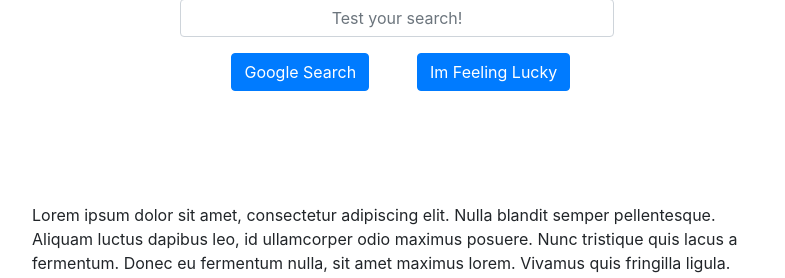
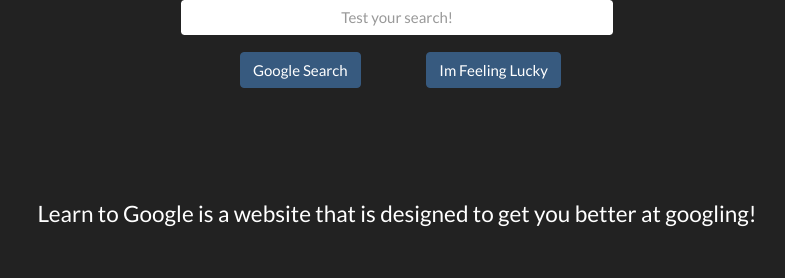
Before and after one commit to tempor1s/google-can-do-that, a Flask app: page / in a window 1280 px wide. Shown: the part 273-551 px from the top of the page, without its empty margins (243-1028 px from the left). Run offline with Flask 2, Linux system fonts and the light colour scheme; some libraries are stand-ins or nearby versions.

Commit message:
[add] dark theme and switched description

```diff
--- a/templates/base.html
+++ b/templates/base.html
@@ -11,7 +11,7 @@
     />
 
     <!-- Bootstrap Darkmode Theme -->
-    <!-- <link href='../static/css/bootstrap.min.css' rel="stylesheet"> -->
+    <link href='../static/css/bootstrap.min.css' rel="stylesheet">
 
     <!-- Roboto Font -->
     <link
--- a/templates/index.html
+++ b/templates/index.html
@@ -33,10 +33,10 @@
         <div class="col-md-2"></div>
     </div>
 
-    <div class="row">
+    <div class="row text-center">
         <div class="col-md-2"></div>
         <div class="col-md-8">
-            <p>Lorem ipsum dolor sit amet, consectetur adipiscing elit. Nulla blandit semper pellentesque. Aliquam luctus dapibus leo, id ullamcorper odio maximus posuere. Nunc tristique quis lacus a fermentum. Donec eu fermentum nulla, sit amet maximus lorem. Vivamus quis fringilla ligula. Duis iaculis augue erat, sed varius tellus vehicula maximus. Aliquam erat volutpat. Quisque blandit orci in ante vestibulum, et porta nibh suscipit. Vestibulum ante ipsum primis in faucibus orci luctus et ultrices posuere cubilia Curae; Suspendisse eu faucibus quam. Fusce et congue velit, eget consectetur massa. Nam condimentum odio ac elit laoreet ullamcorper tempor eget tellus. Etiam ut justo porttitor, pharetra.</p>
+            <h4>Learn to Google is a website that is designed to get you better at googling!</h4>
         </div>
         <div class="col-md-2"></div>
     </div>
```
